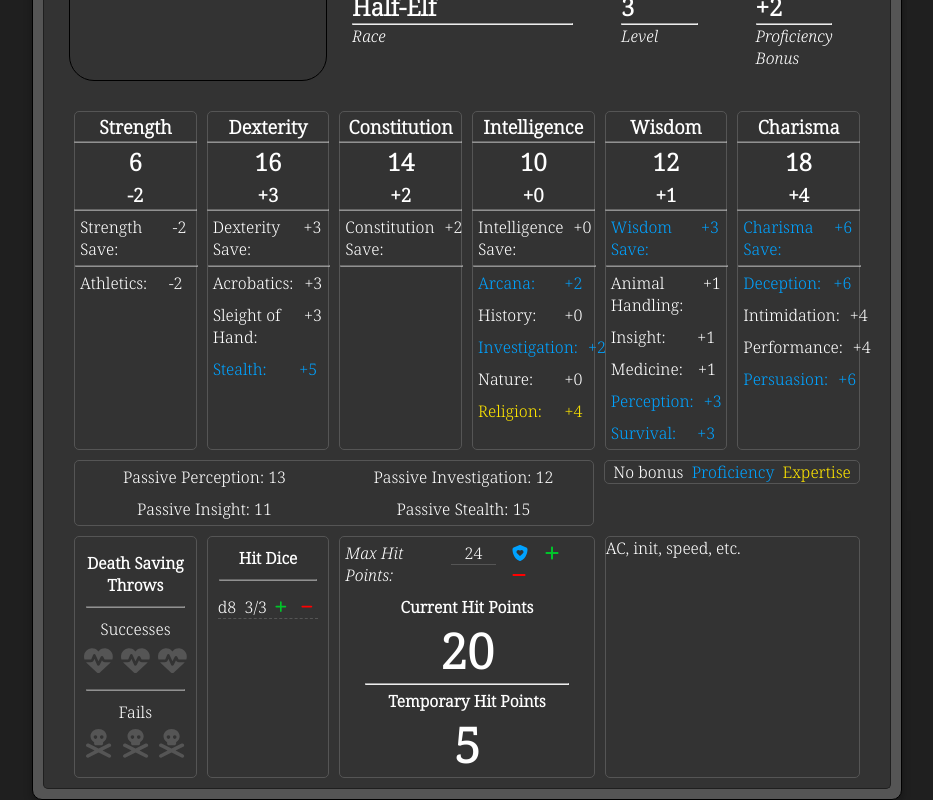
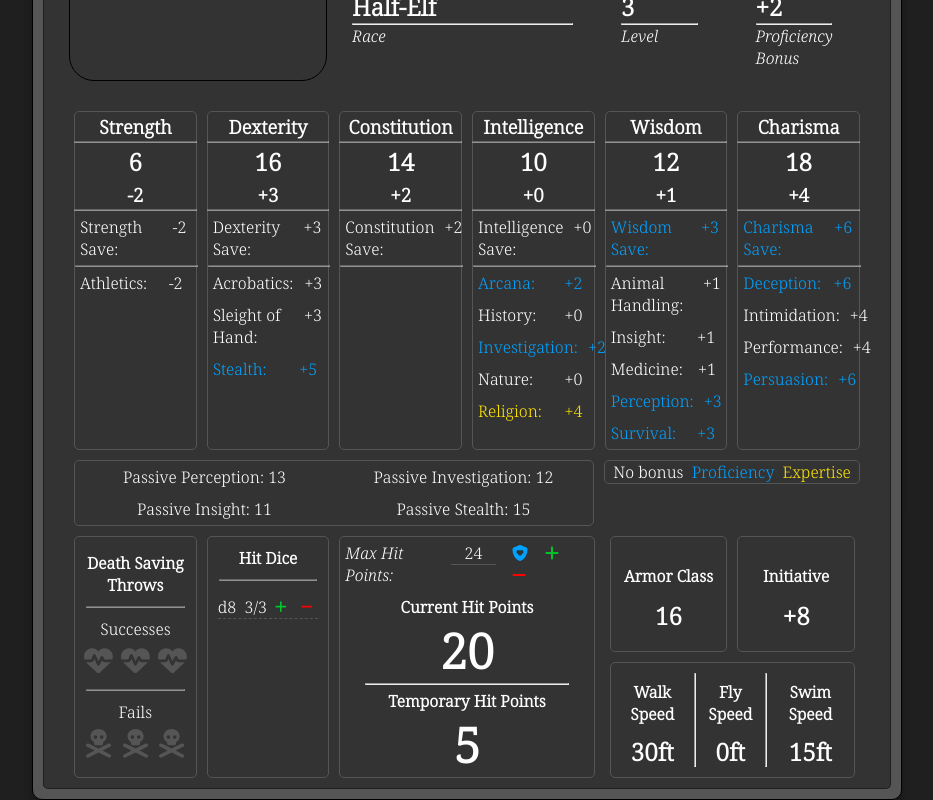
Before and after one commit to Alan-Van-Dyke/virtual-character-sheet, a React (Create React App) app: page / in a window 1280 px wide. Shown: the part 363-1163 px from the top of the page, without its empty margins (68-1001 px from the left). Built offline with nearby package versions, Linux system fonts and the light colour scheme.

Commit message:
combat stat bar

```diff
--- a/src/components/CombatStats.tsx
+++ b/src/components/CombatStats.tsx
@@ -1,9 +1,68 @@
-import "../style/CombatStats.css"
+import "../style/CombatStats.css";
+import { useCharacterContext } from "../context/CharacterContext";
+import { calculateModifier } from "./CharacterSheet";
 
 const CombatStats = () => {
+  const { state, dispatch } = useCharacterContext();
+
+  const dexterityScore =
+    state.stats.find((stat) => stat.attribute === "Dexterity")?.value || 10;
+  const dexterityMod = calculateModifier(dexterityScore);
+
+  function calculateArmorClass() {
+    var armorClass = state.baseArmorClass;
+
+    armorClass += state.shieldBonus;
+    armorClass += state.armorClassBonusCustom;
+
+    if (state.applyDexterityBonusLimit) {
+      if (dexterityMod <= state.dexterityBonusLimit) {
+        armorClass += dexterityMod;
+      } else {
+        armorClass += state.dexterityBonusLimit;
+      }
+    } else {
+      armorClass += dexterityMod;
+    }
+
+    return armorClass;
+  }
+
   return (
-    <div className="combat-stat-container">AC, init, speed, etc.</div>
-  )
-}
+    <div className="combat-stat-container">
+      <div className="combat-stat-row">
+        <div className="combat-stat-card">
+          <h4>Armor Class</h4>
+          <h2>{calculateArmorClass()}</h2>
+        </div>
+        <div className="combat-stat-card">
+          <h4>Initiative</h4>
+          <h2>
+            {state.initiativeBonusCustom + dexterityMod >= 0 ? "+" : "-"}
+            {state.initiativeBonusCustom + dexterityMod}
+          </h2>
+        </div>
+      </div>
+      <div className="combat-stat-row">
+        <div className="speed-card">
+          <div className="speed-stat-block">
+            <h4>Walk Speed</h4>
+            <h2>{state.speed}ft</h2>
+          </div>
+          <hr></hr>
+          <div className="speed-stat-block">
+            <h4>Fly Speed</h4>
+            <h2>{state.flySpeed}ft</h2>
+          </div>
+          <hr></hr>
+          <div className="speed-stat-block">
+            <h4>Swim Speed</h4>
+            <h2>{state.swimSpeed}ft</h2>
+          </div>
+        </div>
+      </div>
+    </div>
+  );
+};
 
-export default CombatStats
+export default CombatStats;
--- a/src/style/CombatStats.css
+++ b/src/style/CombatStats.css
@@ -1,8 +1,49 @@
 .combat-stat-container {
   display: flex;
-  border: 1px solid var(--background-lighter);
-  border-radius: 5px;
+  flex-direction: column;
   width: calc((100% / 3) - 10px);
   margin: 0px 5px;
   box-sizing: border-box;
 }
+
+.combat-stat-card {
+  display: flex;
+  flex-direction: column;
+  border: 1px solid var(--background-lighter);
+  border-radius: 5px;
+  width: 100%;
+  margin: 0px 5px 5px 5px;
+  align-items: center;
+  justify-content: center;
+  text-align: center;
+}
+
+.combat-stat-card h4 {
+  margin: 10px 0px;
+}
+
+.combat-stat-row {
+  display: flex;
+  width: 100%;
+  height: 50%;
+}
+
+.combat-stat-row hr {
+  height: 80%;
+  color: var(--background-lighter)
+}
+
+.speed-card {
+  display: flex;
+  border: 1px solid var(--background-lighter);
+  border-radius: 5px;
+  width: 100%;
+  margin: 5px 5px 0px 5px;
+  align-items: center;
+  justify-content: space-evenly;
+  text-align: center;
+}
+
+.speed-card h4 {
+  margin: 10px 0px;
+}
```
